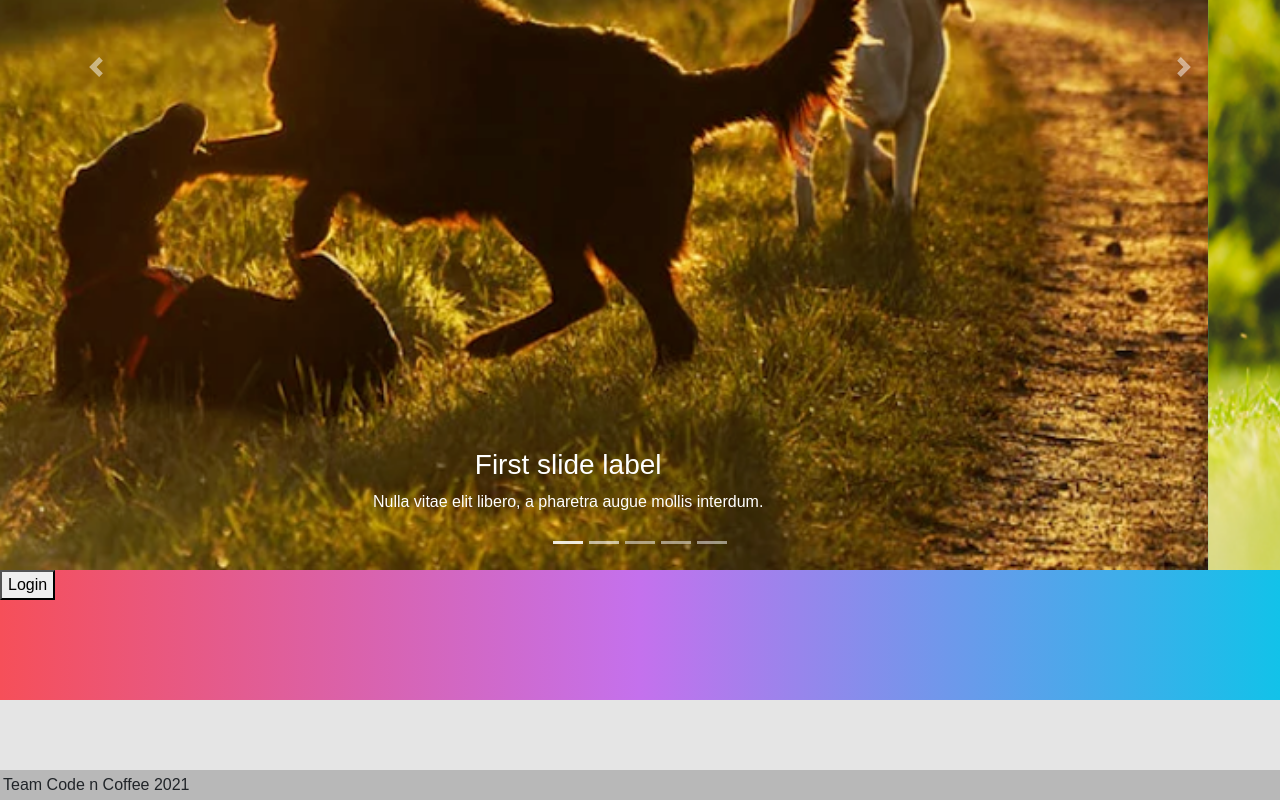
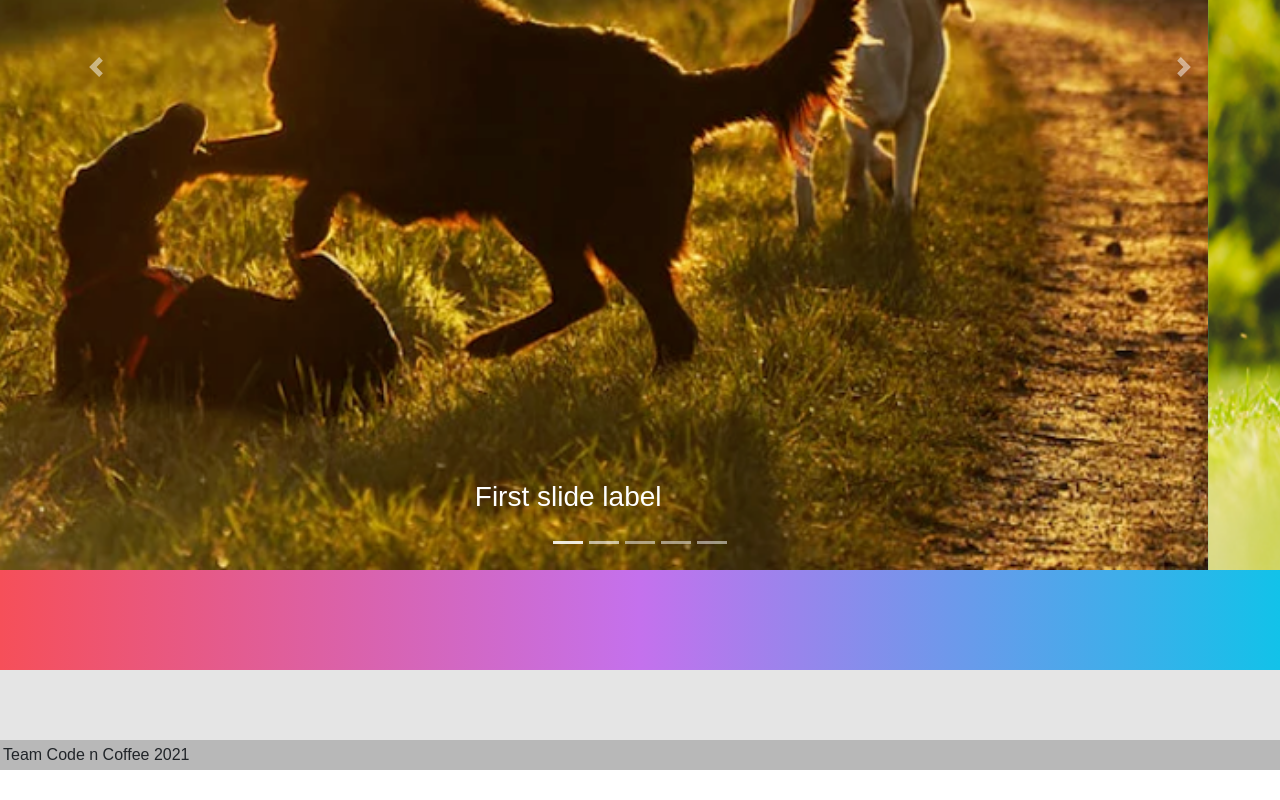
Before and after one commit to docl18d/code-n-coffee, a React (Create React App) app in the folder client/: page / in a window 1280 px wide. Shown: the part 492-1292 px from the top of the page. After the commit the page ends 1262 px from the top, so only its background shows below. Built offline with nearby package versions, Linux system fonts and the light colour scheme.

Commit message:
login comp removed fromh homepage.

```diff
--- a/client/package.json
+++ b/client/package.json
@@ -5,7 +5,7 @@
   "main": "index.js",
   "author": "",
   "license": "ISC",
-  "proxy": "http://localhost:3000/",
+  "proxy": "http://localhost:3001/",
   "dependencies": {
     "@testing-library/jest-dom": "^5.11.6",
     "@testing-library/react": "^11.2.2",
--- a/client/src/pages/Homepage.js
+++ b/client/src/pages/Homepage.js
@@ -14,7 +14,7 @@ function Homepage() {
             />
             <Carousel.Caption>
               <h3>First slide label</h3>
-              <p>Nulla vitae elit libero, a pharetra augue mollis interdum.</p>
+              <p></p>
             </Carousel.Caption>
           </Carousel.Item>
           <Carousel.Item>
@@ -26,7 +26,7 @@ function Homepage() {
 
             <Carousel.Caption>
               <h3>Second slide label</h3>
-              <p>Lorem ipsum dolor sit amet, consectetur adipiscing elit.</p>
+              <p></p>
             </Carousel.Caption>
           </Carousel.Item>
           <Carousel.Item>
@@ -38,7 +38,7 @@ function Homepage() {
 
             <Carousel.Caption>
               <h3>Third slide label</h3>
-              <p>Praesent commodo cursus magna, vel scelerisque nisl consectetur.</p>
+              <p></p>
             </Carousel.Caption>
           </Carousel.Item>
           <Carousel.Item>
@@ -49,7 +49,7 @@ function Homepage() {
             />
             <Carousel.Caption>
               <h3>Fourth slide label</h3>
-              <p>Nulla vitae elit libero, a pharetra augue mollis interdum.</p>
+              <p></p>
             </Carousel.Caption>
           </Carousel.Item>
           <Carousel.Item>
@@ -60,13 +60,10 @@ function Homepage() {
             />
             <Carousel.Caption>
               <h3>Fifth slide label</h3>
-              <p>Nulla vitae elit libero, a pharetra augue mollis interdum.</p>
+              <p></p>
             </Carousel.Caption>
           </Carousel.Item>
         </Carousel>
-        <div className='login-btn'>
-          <button href="/login.js" type="submit">Login</button>
-        </div>
       </section>
     </div>
 
```
